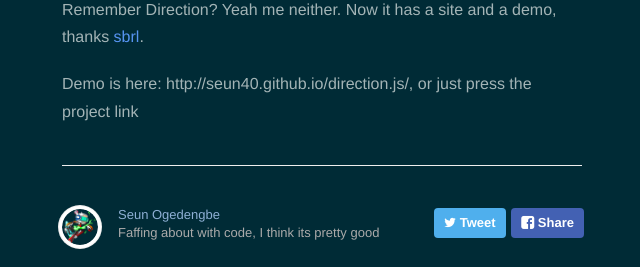
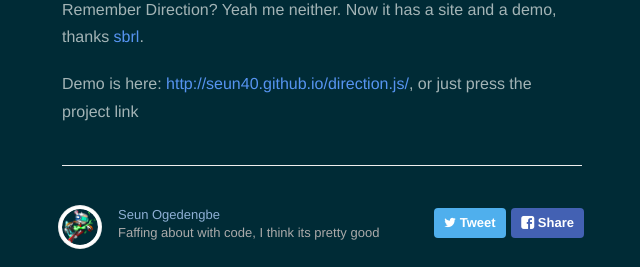
Before and after one commit to ogewan/ogewan.github.io, a Jekyll site: the page built from _posts/2015-07-11-direction.markdown, in a window 1280 px wide, cut to the strip 739-1006 px from the top of the page. Shown: the whole strip, without its empty margins (318-958 px from the left). Built offline with Jekyll 4.4.1, drawn with Linux system fonts in a browser that asks for light colours; nearby versions of some CDN libraries; Markdown is read by kramdown in place of the engine named in the settings; part of the change alters nothing that is shown.

```diff
--- a/_posts/2015-07-11-direction.markdown
+++ b/_posts/2015-07-11-direction.markdown
@@ -7,4 +7,4 @@ description: It doesn't DO anything.
 
 Remember Direction? Yeah me neither. Now it has a site and a demo, thanks [sbrl](https://github.com/seun40/direction.js/issues/1).
 
-Demo is here: http://seun40.github.io/direction.js/, or just press the project link
+Demo is here: [http://seun40.github.io/direction.js/](http://seun40.github.io/direction.js/), or just press the project link
```
